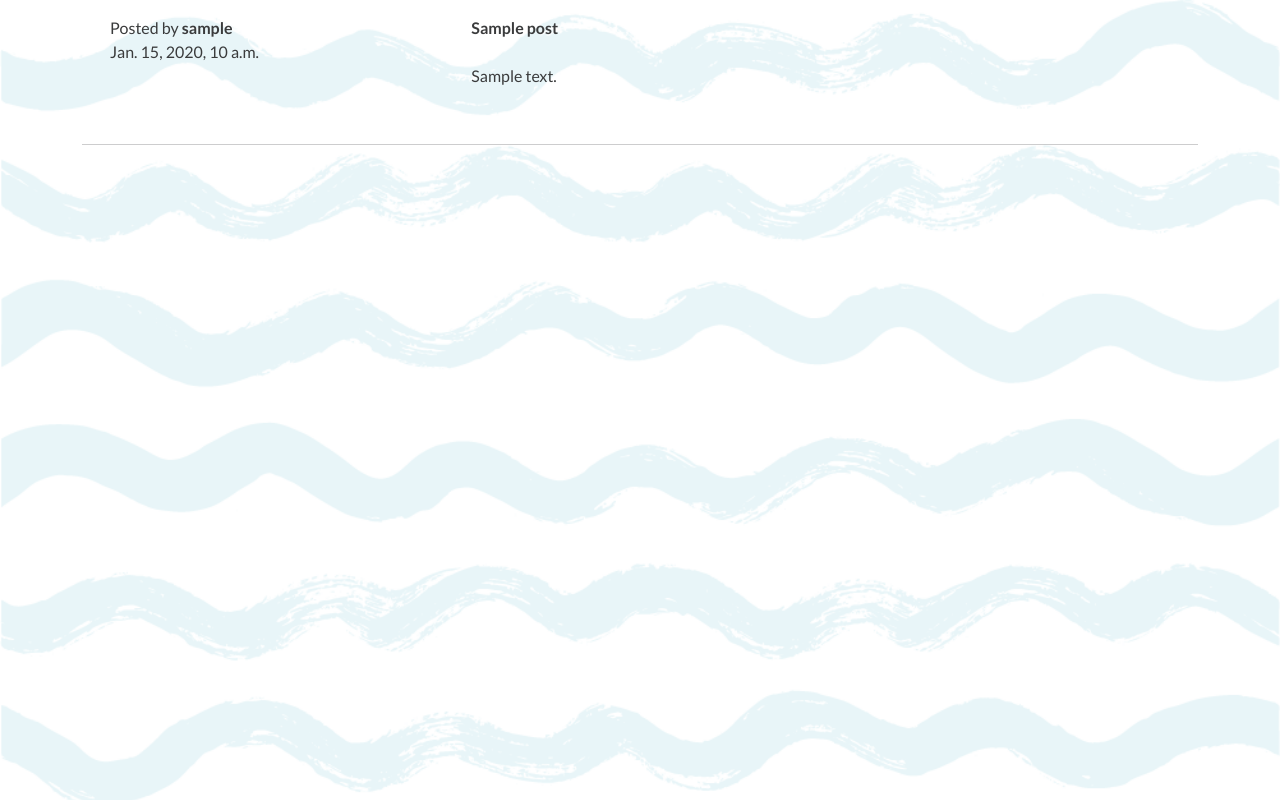
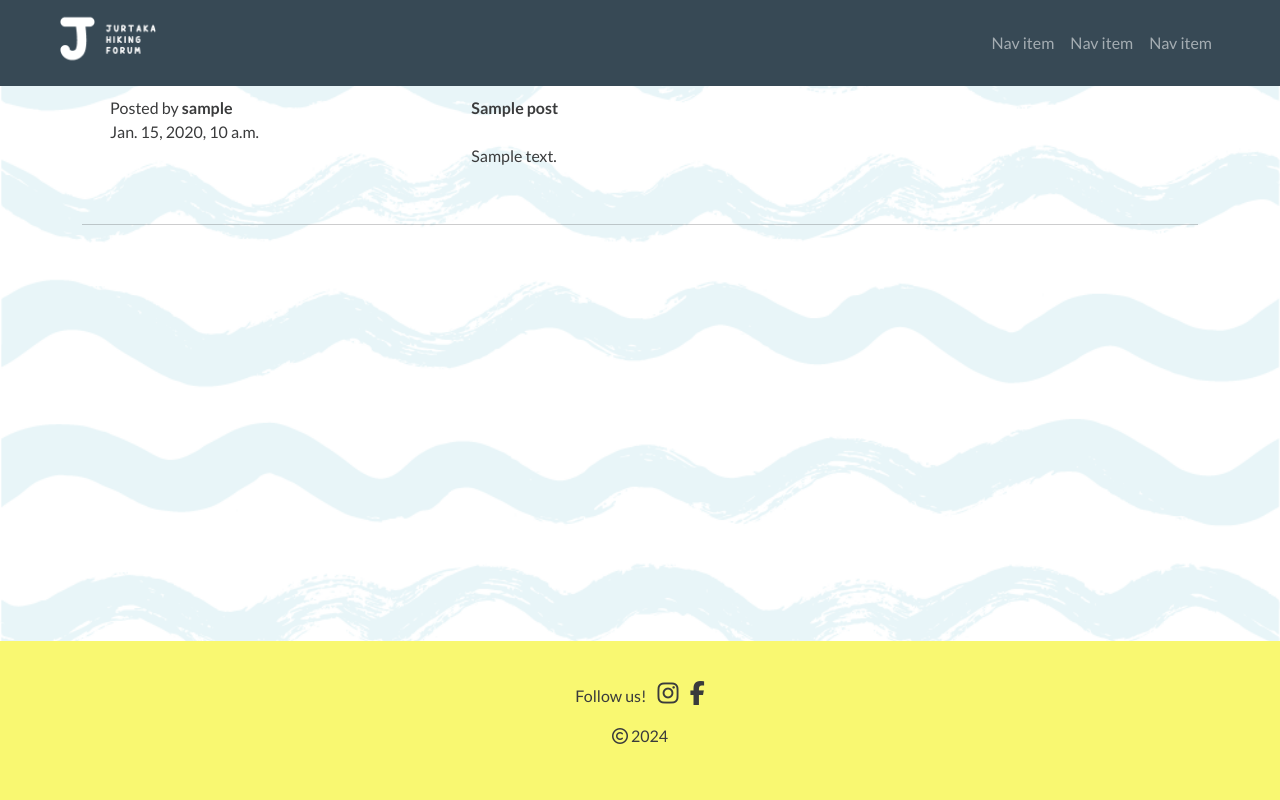
Before and after one commit to lienebriede/jurtaka-hiking-forum, a Django app: page / in a window 1280 px wide. Run offline with Django 4.2, Linux system fonts and the light colour scheme; tables that the repository leaves empty hold one stand-in row (values such as "Sample post"); some libraries are stand-ins or nearby versions.

Commit message:
Add and style navbar and footer, add logo

```diff
--- a/static/css/style.css
+++ b/static/css/style.css
@@ -2,7 +2,13 @@
 @import url('https://fonts.googleapis.com/css2?family=Lato:ital,wght@0,100;0,300;0,400;0,700;0,900;1,100;1,300;1,400;1,700;1,900&display=swap');
 
 
+html,
 body {
+    height: 100%;
+}
+
+body {
+    padding-top: 80px;
     background: url("../images/background_wave.png");
     background-size: cover;
     background-repeat: repeat;
@@ -10,3 +16,31 @@ body {
         sans-serif;
     color: #3a3b3c;
 }
+
+/* Navbar -----------------------------------------------------------------> */
+
+.navbar {
+    background-color: #374955;
+}
+
+/* Main -------------------------------------------------------------------> */
+
+
+
+/* Footer -----------------------------------------------------------------> */
+
+.footer {
+    background-color: #f9f871;
+}
+
+i {
+    font-size: 150%;
+}
+
+.copy {
+    font-size: 100%;
+}
+
+a {
+    color: inherit;
+}
--- a/templates/base.html
+++ b/templates/base.html
@@ -20,16 +20,57 @@
     <link rel="stylesheet" href="{% static 'css/style.css' %}">
 </head>
 
-<body>
+<body class="d-flex flex-column h-100">
+    <!-- Nav bar -->
+    <nav class="navbar navbar-expand-lg fixed-top p-2 px-lg-5" data-bs-theme="dark">
+        <div class="container-fluid">
+            <a href="{% url 'home' %}"><img src="../static/images/jurtaka_logo.png" height="70" width="auto"
+                    class="logo"></a>
+            <button class="navbar-toggler" type="button" data-bs-toggle="collapse" data-bs-target="#navbarText"
+                aria-controls="navbarText" aria-expanded="false" aria-label="Toggle navigation">
+                <span class="navbar-toggler-icon"></span>
+            </button>
+            <div class="collapse navbar-collapse" id="navbarText">
+                <ul class="navbar-nav ms-auto">
+                    <li class="nav-item">
+                        <a class="nav-link" href="#">Nav item</a>
+                    </li>
+                    <li class="nav-item">
+                        <a class="nav-link" href="#">Nav item</a>
+                    </li>
+                    <li class="nav-item">
+                        <a class="nav-link" href="#">Nav item</a>
+                    </li>
+                </ul>
+            </div>
+        </div>
+    </nav>
+
+
     <main class="flex-grow-1 d-flex flex-column container-lg">
         {% block content %}
         {% endblock %}
     </main>
-
+    <!-- Footer -->
+    <footer class="footer mt-auto py-3">
+        <p class="text-center pt-4">Follow us!
+            <a href="https://www.instagram.com/" target="_blank" rel="noopener"
+                aria-label="visit our Instagram page (opens in a new tab)"><i
+                    class="fa-brands fa-instagram ms-2 text-decoration-none"></i></a>
+            <a href="https://www.facebook.com/" target="_blank" rel="noopener"
+                aria-label="visit our Facebook page (opens in a new tab)"><i class="fa-brands fa-facebook-f
+                    ms-2 text-decoration-none"></i></a>
+        </p>
+        <p class="text-center">
+            <i class="fa-regular fa-copyright copy pb-4"></i> 2024
+        </p>
+    </footer>
     <!-- Bootstrap CSS -->
     <script src="https://cdn.jsdelivr.net/npm/bootstrap@5.3.3/dist/js/bootstrap.bundle.min.js"
         integrity="sha384-YvpcrYf0tY3lHB60NNkmXc5s9fDVZLESaAA55NDzOxhy9GkcIdslK1eN7N6jIeHz"
         crossorigin="anonymous"></script>
+    <!-- Font Awesome Kit -->
+    <script src="https://kit.fontawesome.com/9c41b36590.js" crossorigin="anonymous"></script>
 </body>
 
 </html>
```
Also changed, not shown: static/images/jurtaka_logo.png (added).
